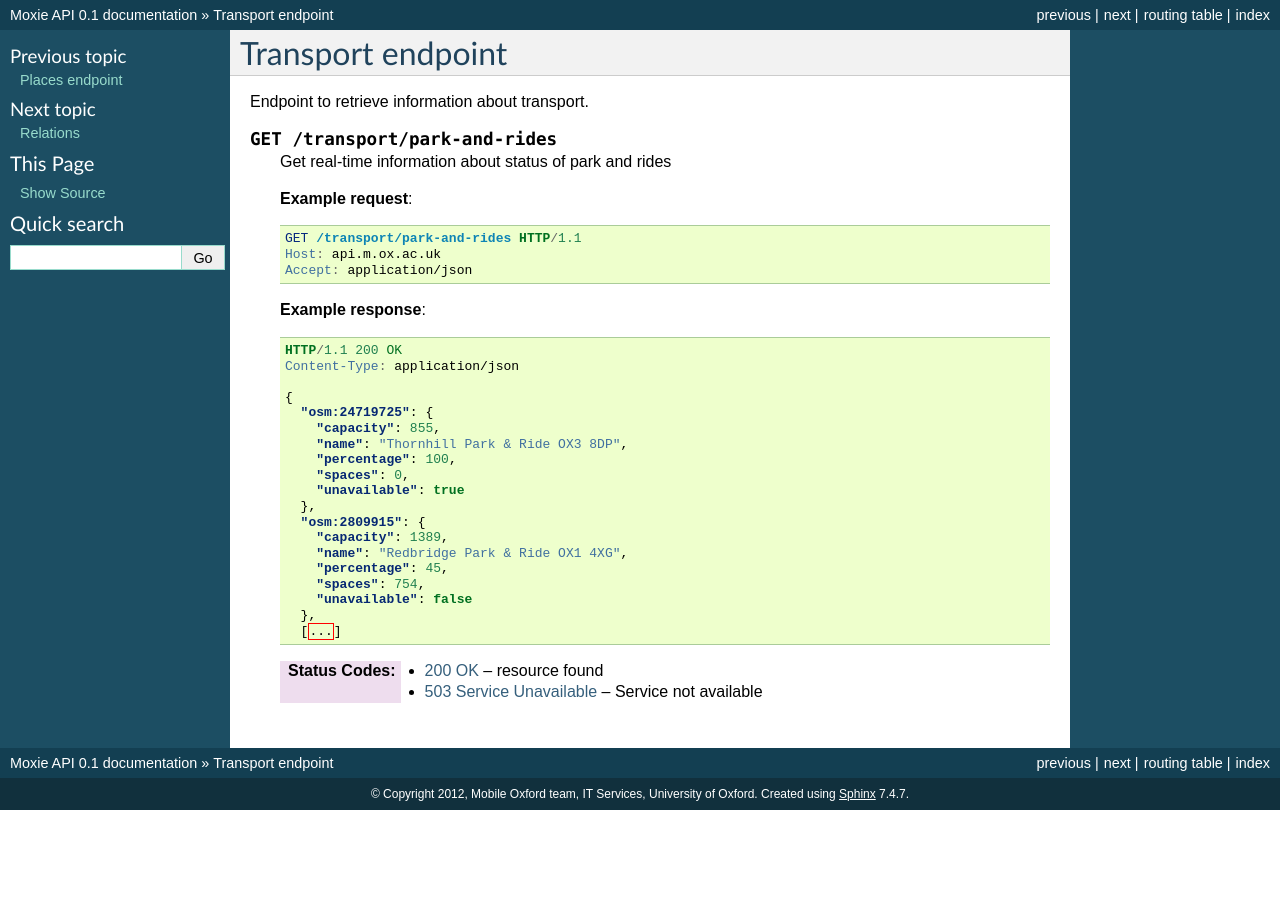
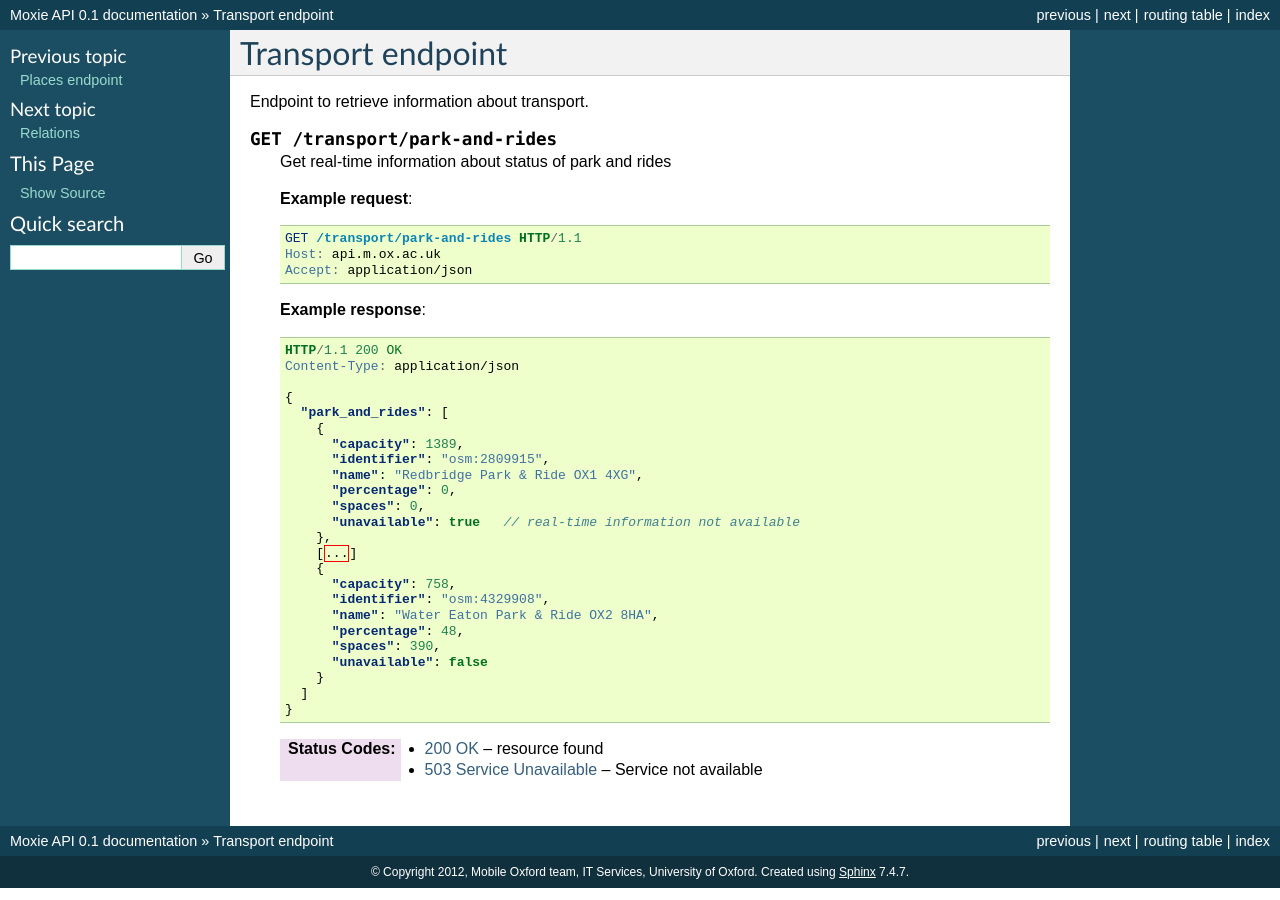
Before and after one commit to martinfilliau/moxie, a Sphinx documentation site: the page built from docs/source/http_api/endpoints/transport.rst, in a window 1280 px wide. Built offline with Sphinx 7.4.7, drawn with Linux system fonts in a browser that asks for light colours.

Commit message:
Updated representation of park and rides in documentation

```diff
--- a/docs/source/http_api/endpoints/transport.rst
+++ b/docs/source/http_api/endpoints/transport.rst
@@ -23,21 +23,26 @@ Endpoint to retrieve information about transport.
         Content-Type: application/json
 
         {
-          "osm:24719725": {
-            "capacity": 855,
-            "name": "Thornhill Park & Ride OX3 8DP",
-            "percentage": 100,
-            "spaces": 0,
-            "unavailable": true
-          },
-          "osm:2809915": {
-            "capacity": 1389,
-            "name": "Redbridge Park & Ride OX1 4XG",
-            "percentage": 45,
-            "spaces": 754,
-            "unavailable": false
-          },
-          [...]
+          "park_and_rides": [
+            {
+              "capacity": 1389,
+              "identifier": "osm:2809915",
+              "name": "Redbridge Park & Ride OX1 4XG",
+              "percentage": 0,
+              "spaces": 0,
+              "unavailable": true   // real-time information not available
+            },
+            [...]
+            {
+              "capacity": 758,
+              "identifier": "osm:4329908",
+              "name": "Water Eaton Park & Ride OX2 8HA",
+              "percentage": 48,
+              "spaces": 390,
+              "unavailable": false
+            }
+          ]
+        }
 
     :statuscode 200: resource found
     :statuscode 503: Service not available
```
